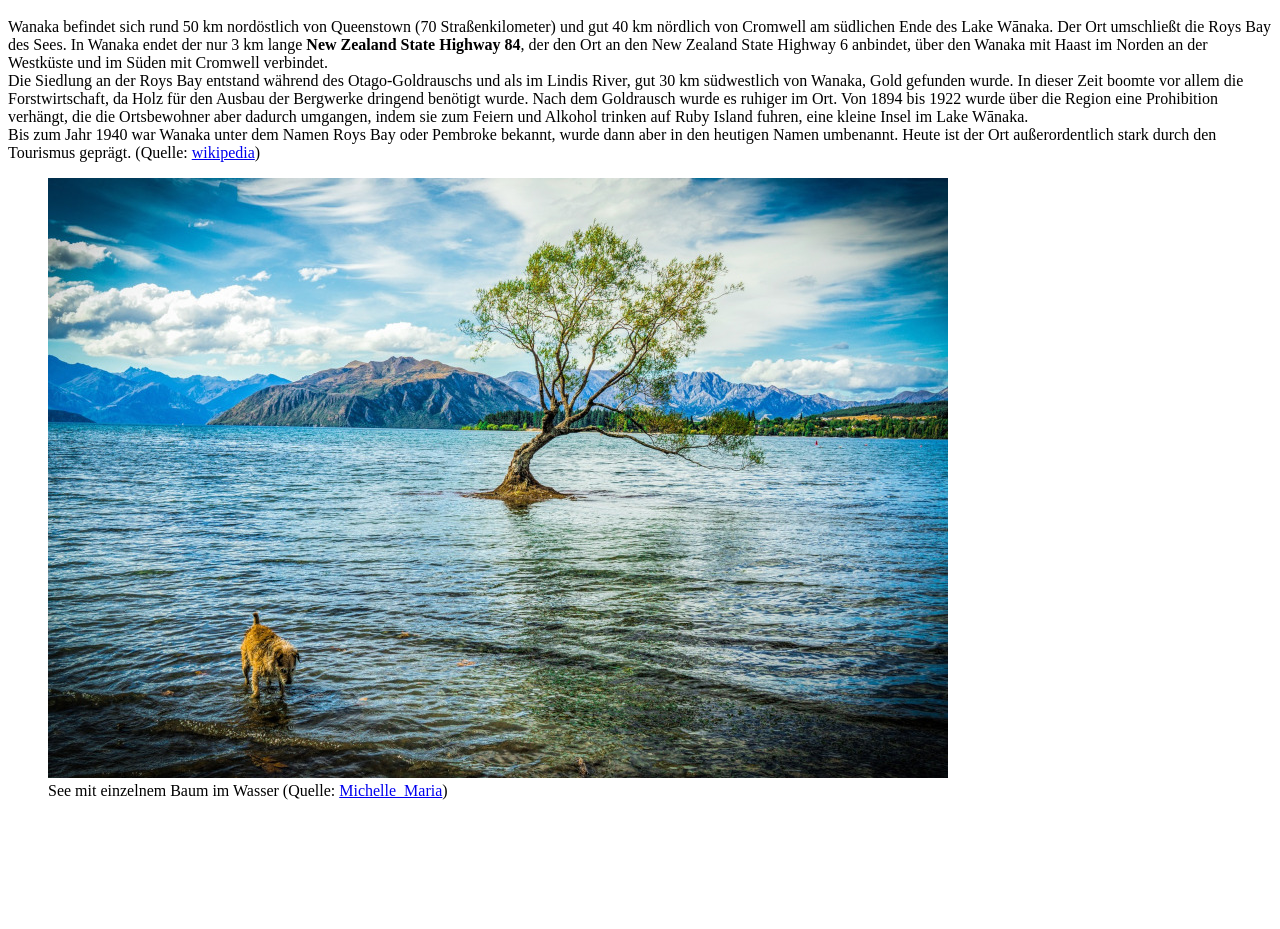
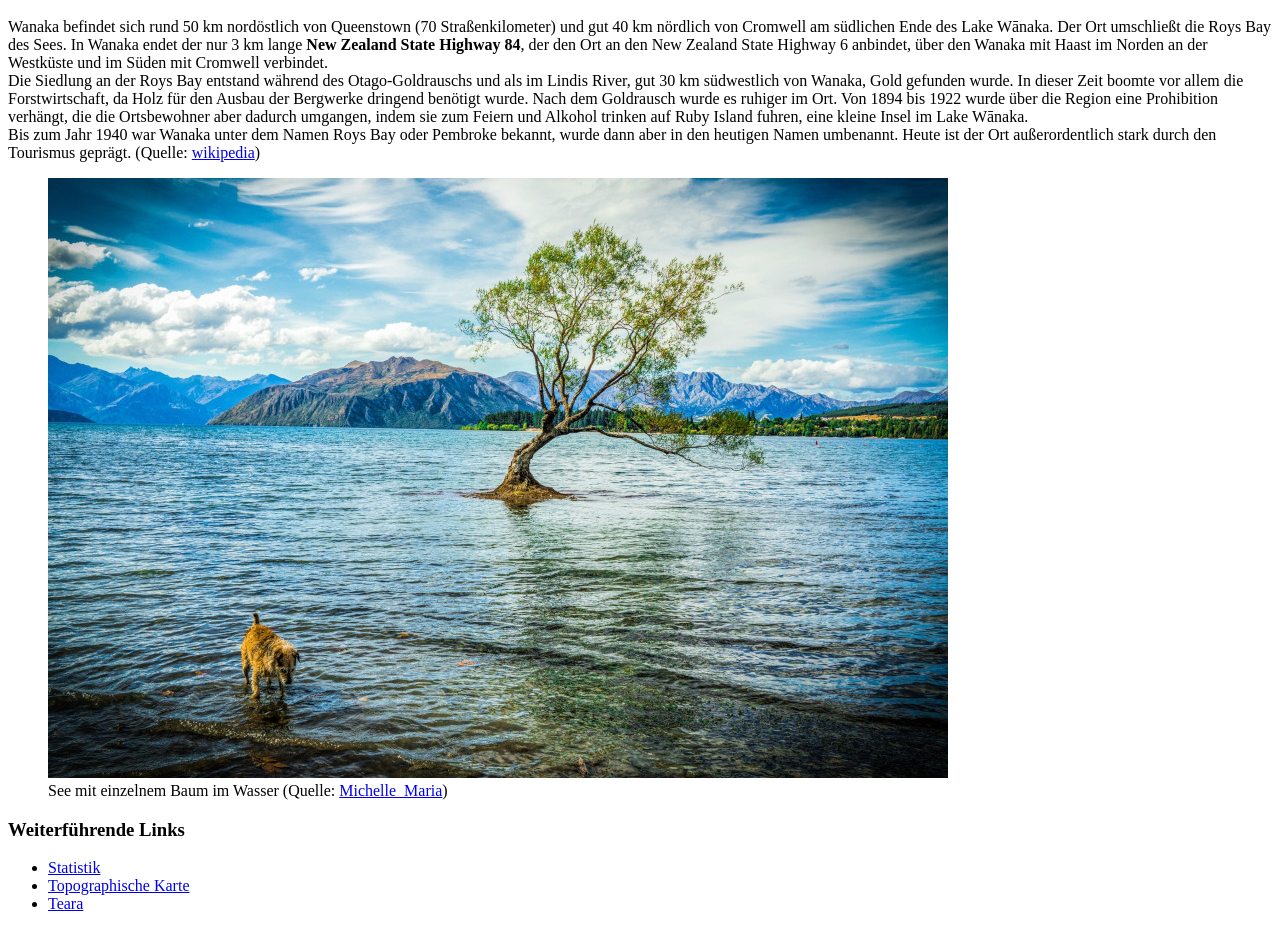
Before and after one commit to SebastianV99/nz, a plain HTML site: page index.html in a window 1280 px wide. Shown: the part 109-1038 px from the top of the page. Before the commit the page ends 925 px from the top, so only its background shows below. Drawn offline with Linux system fonts and the light colour scheme.

Commit message:
3 Links hinzugefügt

```diff
--- a/index.html
+++ b/index.html
@@ -31,6 +31,12 @@
         <figcaption>See mit einzelnem Baum im Wasser (Quelle: <a href="https://pixabay.com/de/photos/wanaka-neuseeland-lake-wanaka-berge-276860/" >Michelle_Maria</a>)</figcaption>
 
     </figure>
+    <h3>Weiterführende Links</h3>
+    <ul>
+        <li> <a href="http://www.stats.govt.nz/Census/2013-census/profile-and-summary-reports/quickstats-about-a-place.aspx?request_value=15004&parent_id=15000&tabname=#15004">Statistik</a></li>
+        <li> <a href="http://www.linz.govt.nz/land/maps/topographic-maps/topo250-maps">Topographische Karte</a></li>
+        <li> <a href="https://www.teara.govt.nz/en/otago-places/page-20">Teara</a></li>
+    </ul>
 </body>
 
 </html>
```
